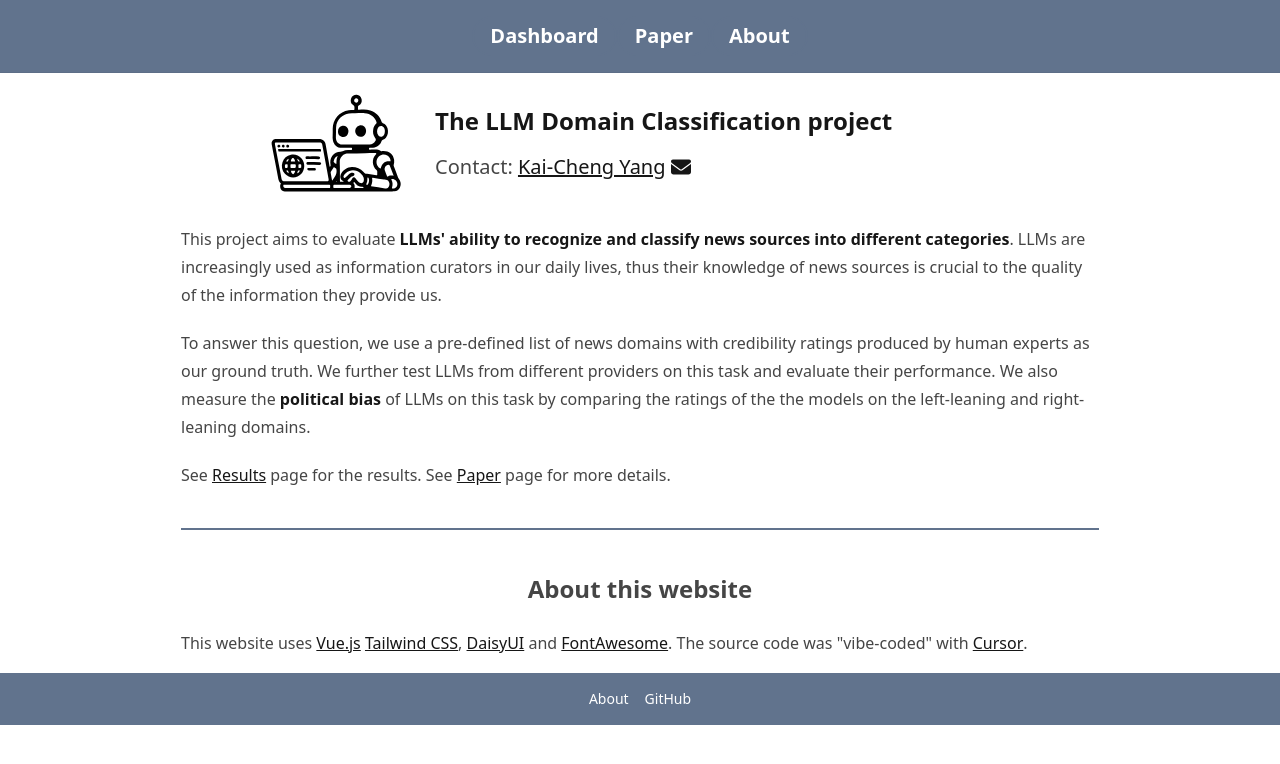
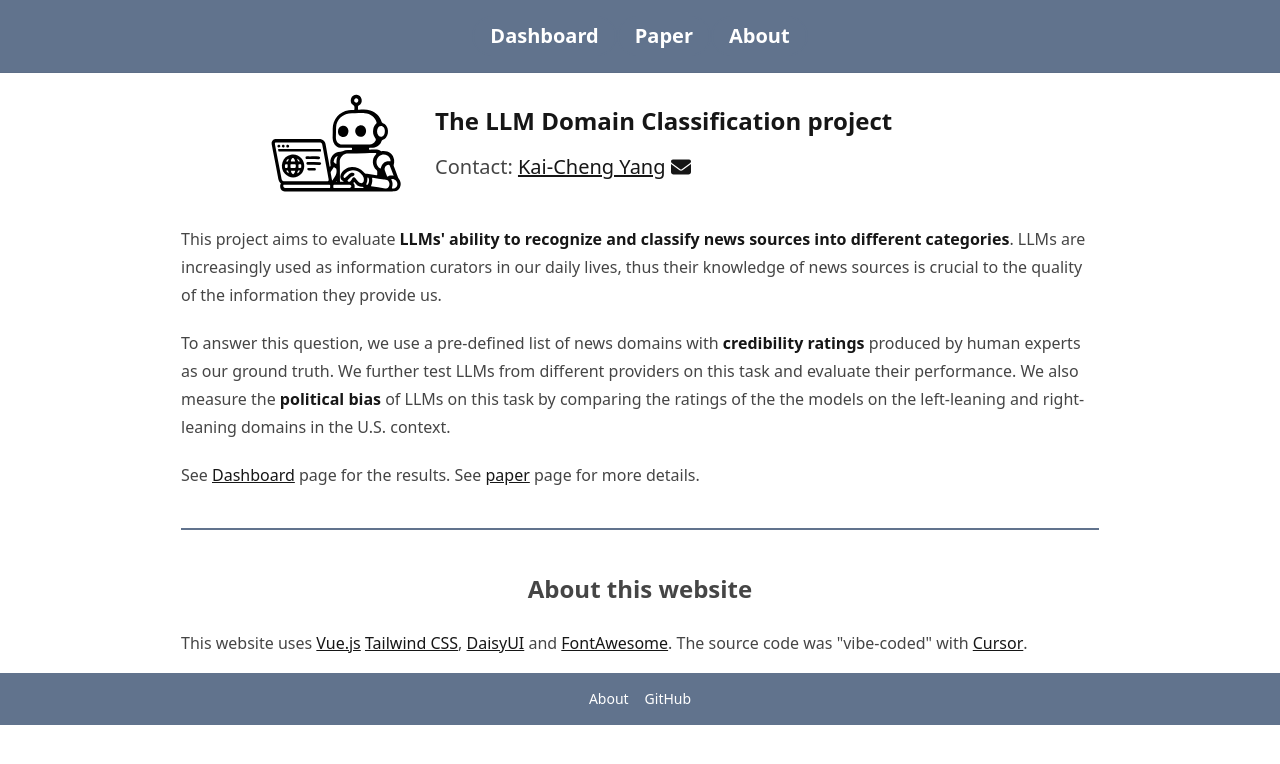
Before and after one commit to yang3kc/llm_domain_classification, a Vue app in the folder frontend/: page /about in a window 1280 px wide. Shown: the top 764 px of the page. Built offline with nearby package versions, Linux system fonts and the light colour scheme.

Commit message:
✏️ style(AboutView): emphasize credibility ratings and add context to political bias statement

```diff
--- a/frontend/src/views/AboutView.vue
+++ b/frontend/src/views/AboutView.vue
@@ -26,13 +26,13 @@ const { companyLogos } = useCompanyLogos()
           LLMs are increasingly used as information curators in our daily lives, thus their knowledge of news sources is crucial to the quality of the information they provide us.
         </p>
         <p>
-          To answer this question, we use a pre-defined list of news domains with credibility ratings produced by human experts as our ground truth.
+          To answer this question, we use a pre-defined list of news domains with <strong>credibility ratings</strong> produced by human experts as our ground truth.
           We further test LLMs from different providers on this task and evaluate their performance.
-          We also measure the <strong>political bias</strong> of LLMs on this task by comparing the ratings of the the models on the left-leaning and right-leaning domains.
+          We also measure the <strong>political bias</strong> of LLMs on this task by comparing the ratings of the the models on the left-leaning and right-leaning domains in the U.S. context.
         </p>
         <p>
-          See <router-link to="/" class="link link-neutral">Results</router-link> page for the results.
-          See <router-link to="/paper-rating" class="link link-neutral">Paper</router-link> page for more details.
+          See <router-link to="/" class="link link-neutral">Dashboard</router-link> page for the results.
+          See <router-link to="/paper-rating" class="link link-neutral">paper</router-link> page for more details.
         </p>
       </article>
 
```
